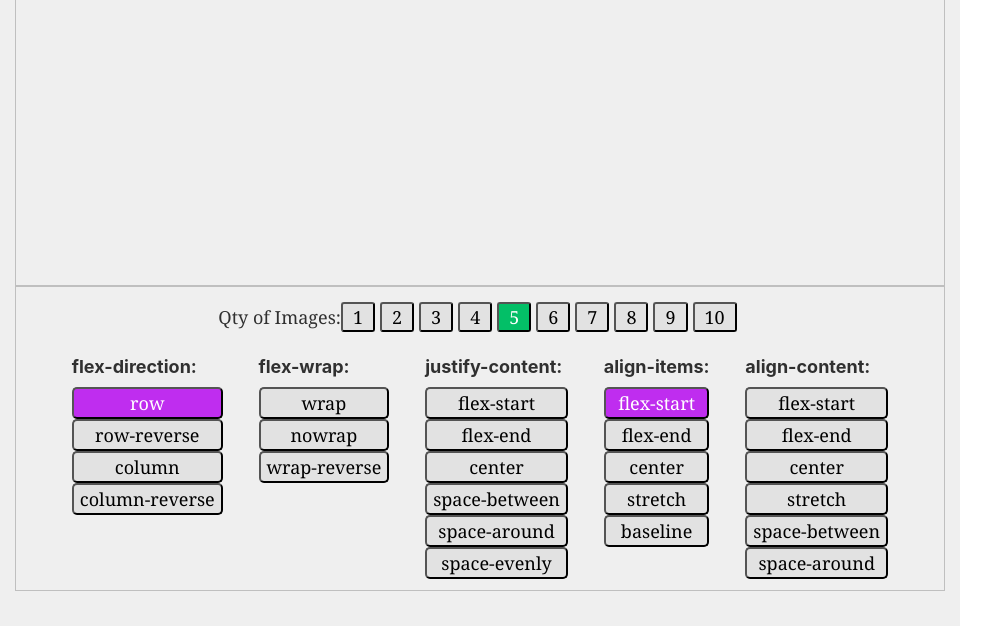
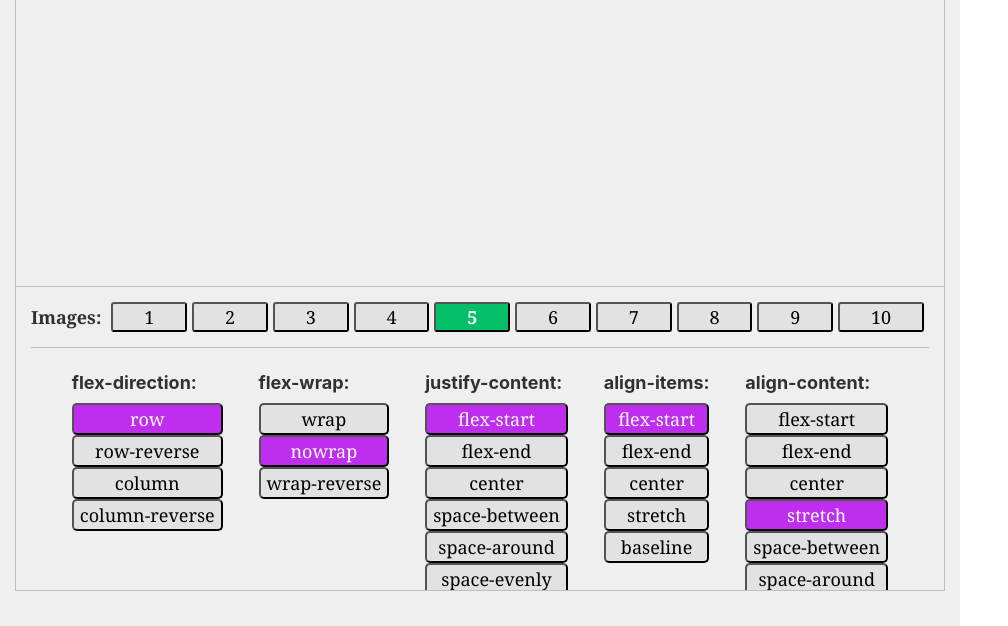
Before and after one commit to fabioferreira3/flexboxcss, a Gatsby site: page / in a window 1280 px wide. Shown: the part 174-800 px from the top of the page, without its empty margins (0-1008 px from the left). Built offline with nearby package versions, Linux system fonts and the light colour scheme; Gatsby itself is replaced by a stand-in of ours.

Commit message:
favicon + qty images improved

```diff
--- a/gatsby-config.js
+++ b/gatsby-config.js
@@ -1,6 +1,6 @@
 module.exports = {
   siteMetadata: {
-    title: `Flexbox Tester`,
+    title: `Flexbox CSS Tester`,
     description: ``,
     author: `@gatsbyjs`,
   },
@@ -24,7 +24,7 @@ module.exports = {
         background_color: `#663399`,
         theme_color: `#663399`,
         display: `minimal-ui`,
-        icon: `src/images/gatsby-icon.png`, // This path is relative to the root of the site.
+        icon: `src/images/favicon.png`, // This path is relative to the root of the site.
       },
     },
     // this (optional) plugin enables Progressive Web App + Offline functionality
--- a/src/components/index.css
+++ b/src/components/index.css
@@ -19,7 +19,9 @@
     display: flex;
     overflow: auto;
     height: calc(100% - 55px);
-    border: 1px solid #bfbfbf;
+    border-width: 1px 1px 0 1px;
+    border-style: solid;
+    border-color: #bfbfbf;
 }
 
 .containerControlsWrapper {
@@ -37,11 +39,28 @@
     border-radius: 3px;
     background: #e2e2e2;
     margin-right: 5px;
+    flex-grow: 2;
 }
 
 .containerControlsWrapper button.active {
     background: #03bf67;
     color: white;
+    font-weight: bold;
+}
+
+.containerControlsWrapper .counter {
+    display: flex;
+    align-items: center;
+    justify-content: space-evenly;
+    flex-wrap: wrap;
+    width: 100%;
+    border-bottom: 1px solid #bfbfbf;
+    padding-bottom: 15px;
+}
+
+.containerControlsWrapper .counter .qty {
+    font-weight: bold;
+    margin-right: 10px;
 }
 
 button {
--- a/src/components/seo.js
+++ b/src/components/seo.js
@@ -32,8 +32,8 @@ function SEO({ description, lang, meta, title }) {
       htmlAttributes={{
         lang,
       }}
-      title={title}
-      titleTemplate={`%s | ${site.siteMetadata.title}`}
+      title={site.siteMetadata.title}
+      titleTemplate={site.siteMetadata.title}
       meta={[
         {
           name: `description`,
@@ -41,7 +41,7 @@ function SEO({ description, lang, meta, title }) {
         },
         {
           property: `og:title`,
-          content: title,
+          content: site.siteMetadata.title,
         },
         {
           property: `og:description`,
@@ -61,7 +61,7 @@ function SEO({ description, lang, meta, title }) {
         },
         {
           name: `twitter:title`,
-          content: title,
+          content: site.siteMetadata.title,
         },
         {
           name: `twitter:description`,
--- a/src/pages/index.js
+++ b/src/pages/index.js
@@ -16,7 +16,10 @@ const IndexPage = () => {
   const [classes, setClasses] = useState([
     'flexboxwrapper',
     classesDefs.FlexDirection.row.name,
-    classesDefs.AlignItems.flexStart.name
+    classesDefs.AlignItems.flexStart.name,
+    classesDefs.FlexWrap.nowrap.name,
+    classesDefs.JustifyContent.flexStart.name,
+    classesDefs.AlignContent.stretch.name
   ])
   const [qtyImages, setQtyImages] = useState(5);
 
@@ -56,8 +59,8 @@ const IndexPage = () => {
         </div>
       </div>
       <div className={'containerControlsWrapper'}>
-        <div>
-          <span>Qty of Images:</span>
+        <div className={'counter'}>
+          <span className={'qty'}>Images:</span>
           <CounterButtons imagesSet={qtyImages} callback={setQtyImages}/>
         </div>
         <div className="controlsWrapper">
```
Also changed, not shown: src/images/favicon.png (added).
